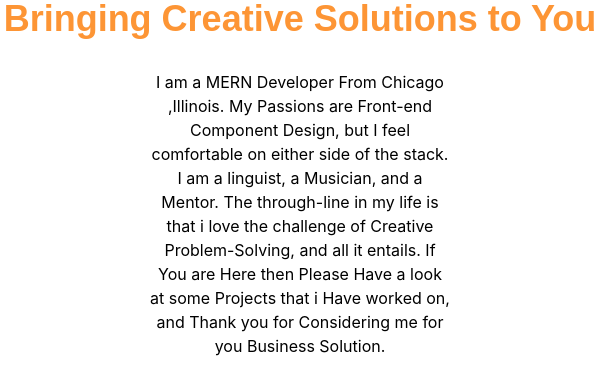
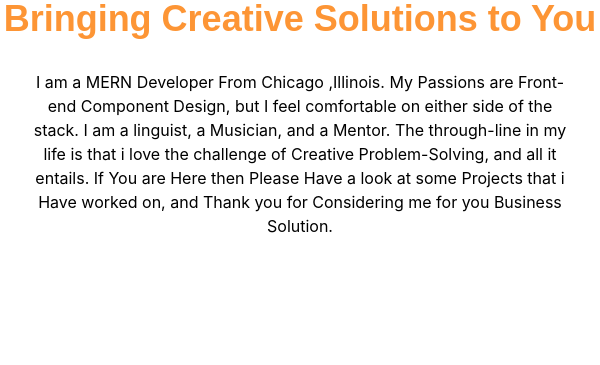
Before and after one commit to boyangm/AbantuPortfolio, a React (Create React App) app in the folder abantudev/: page /home in a window 600 px wide. Shown: the part 514-879 px from the top of the page. Built offline with nearby package versions, Linux system fonts and the light colour scheme.

Commit message:
fixed p width on mobile

```diff
--- a/abantudev/src/App.js
+++ b/abantudev/src/App.js
@@ -5,12 +5,11 @@ import NavBar from './navBar';
 import Home from './home';
 import Projects from './projects'
 import Contact from './contact'
-import history from "./history";
 
 
 function App() {
   return (
-    <BrowserRouter history={history}>
+    <BrowserRouter>
     <div>
     <NavBar></NavBar>
     <Switch>
--- a/abantudev/src/contact.js
+++ b/abantudev/src/contact.js
@@ -1,6 +1,5 @@
 import React, {Component} from 'react';
-import history from "./history"
-import {Redirect} from 'react-router-dom';
+
 
 class Contact extends Component{
     state = {
@@ -49,12 +48,15 @@ class Contact extends Component{
             },
             body: JSON.stringify(data)
         }).then(res => {
-            console.log(res);
+            console.log(data);
+            this.redirectToTarget();
+        }).catch( err =>{
+            console.log(err)
         })
-        console.log(data);
-        this.redirectToTarget();
 
     }
+
+
     render(){
 
         return(
--- a/abantudev/src/history.js
+++ /dev/null
@@ -1,2 +0,0 @@
-import { createBrowserHistory } from "history";
-export default createBrowserHistory();
--- a/abantudev/src/styles/home.scss
+++ b/abantudev/src/styles/home.scss
@@ -67,6 +67,13 @@
             width: 50%;
             margin: 0 auto;
             line-height: 1.5rem;
+            @media only screen and (max-width: 600px) {
+                width: 90%;
+
+            }
+            @media screen and (min-width: 600px) and (max-width: 768px) {
+                width: 90%;
+            }
         }
 
     }
```
